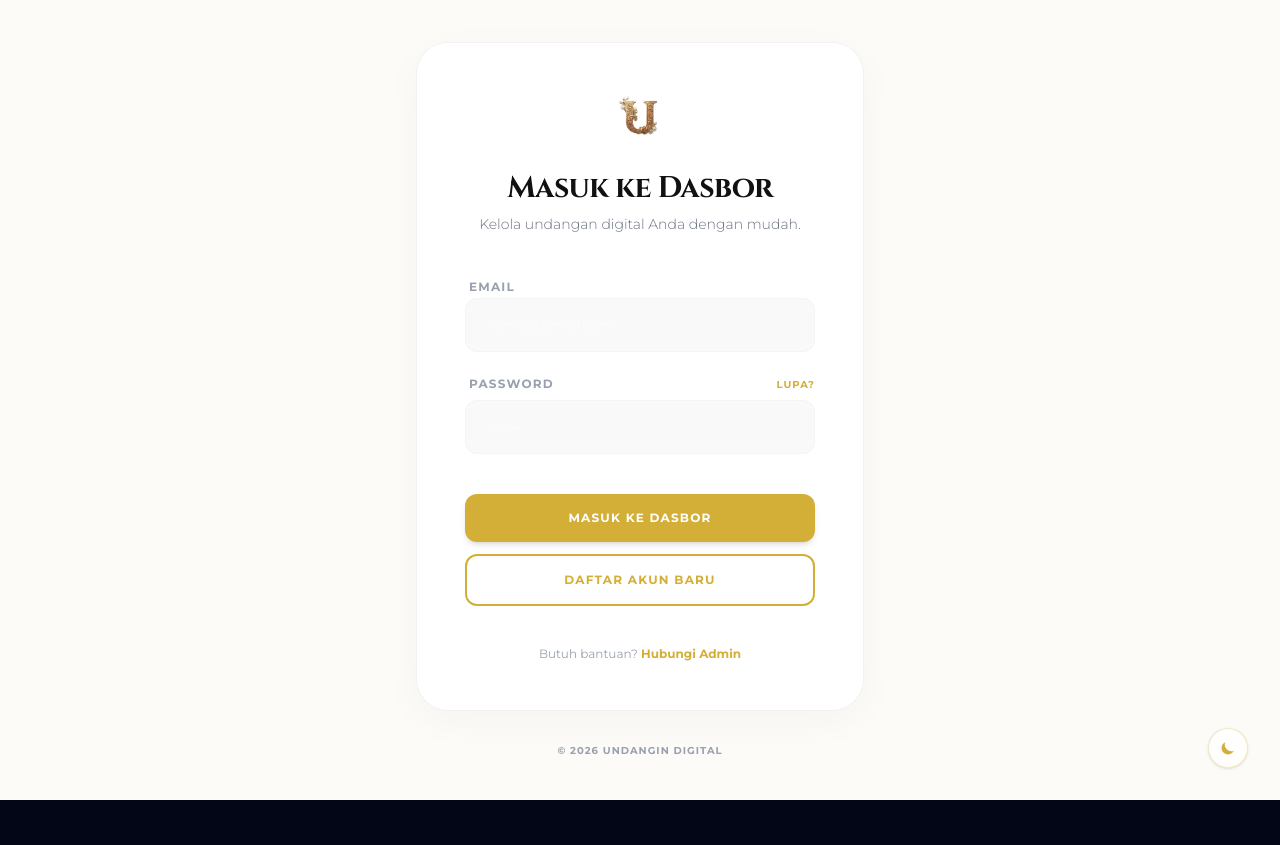
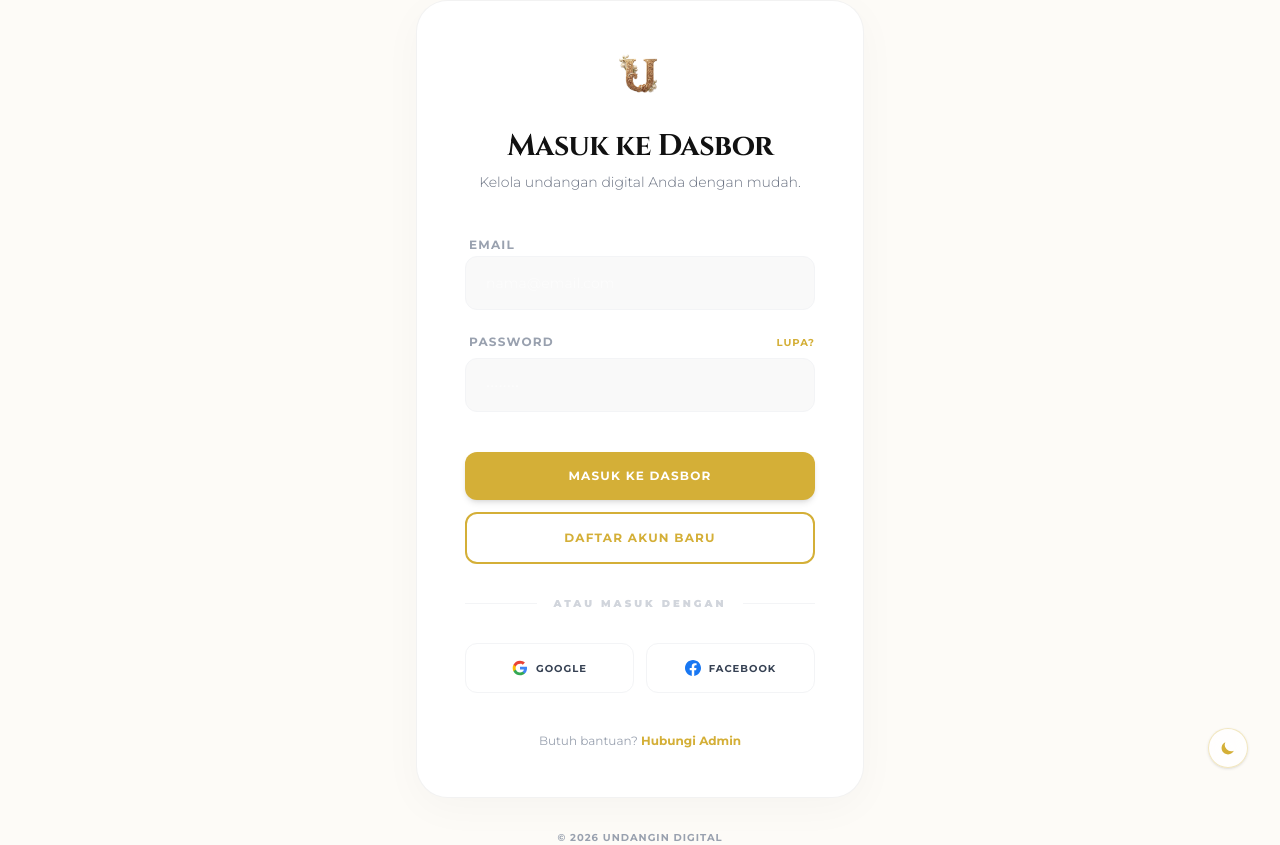
Before and after one commit to Adijoypro/undangin, a Next.js app: page /login in a window 1280 px wide. Before the commit the page ends 800 px from the top, so only its background shows below. Built offline with nearby package versions, Linux system fonts and the light colour scheme; no server answers.

Commit message:
feat: implement Google and Facebook Social Login with Supabase OAuth

```diff
--- /dev/null
+++ b/src/app/api/auth/callback/route.ts
@@ -0,0 +1,20 @@
+import { NextResponse } from 'next/server';
+import { createClient } from '@/lib/supabase/server';
+
+export async function GET(request: Request) {
+  const { searchParams, origin } = new URL(request.url);
+  const code = searchParams.get('code');
+  // if "next" is in search params, use it as the redirection URL
+  const next = searchParams.get('next') ?? '/dashboard';
+
+  if (code) {
+    const supabase = await createClient();
+    const { error } = await supabase.auth.exchangeCodeForSession(code);
+    if (!error) {
+      return NextResponse.redirect(`${origin}${next}`);
+    }
+  }
+
+  // return the user to an error page with instructions
+  return NextResponse.redirect(`${origin}/auth/auth-code-error`);
+}
--- /dev/null
+++ b/src/app/login/SocialLogin.tsx
@@ -0,0 +1,72 @@
+"use client";
+
+import { createClient } from "@/lib/supabase/client";
+import { motion } from "framer-motion";
+
+export default function SocialLogin() {
+  const supabase = createClient();
+
+  const handleSocialLogin = async (provider: 'google' | 'facebook' | 'apple') => {
+    const origin = window.location.origin;
+    await supabase.auth.signInWithOAuth({
+      provider,
+      options: {
+        redirectTo: `${origin}/api/auth/callback`,
+      },
+    });
+  };
+
+  return (
+    <div className="space-y-4">
+      <div className="relative my-8">
+        <div className="absolute inset-0 flex items-center">
+          <div className="w-full border-t border-gray-100"></div>
+        </div>
+        <div className="relative flex justify-center text-[10px] uppercase tracking-[0.3em] font-black">
+          <span className="bg-white px-4 text-gray-300">Atau masuk dengan</span>
+        </div>
+      </div>
+
+      <div className="grid grid-cols-2 gap-3">
+        <motion.button
+          whileHover={{ scale: 1.01, backgroundColor: "#fdfdfd" }}
+          whileTap={{ scale: 0.99 }}
+          onClick={() => handleSocialLogin('google')}
+          className="flex items-center justify-center gap-2 w-full py-4 border border-gray-100 rounded-xl text-[10px] font-bold text-gray-700 hover:shadow-sm transition-all uppercase tracking-widest"
+        >
+          <svg className="w-4 h-4" viewBox="0 0 24 24">
+            <path
+              d="M22.56 12.25c0-.78-.07-1.53-.2-2.25H12v4.26h5.92c-.26 1.37-1.04 2.53-2.21 3.31v2.77h3.57c2.08-1.92 3.28-4.74 3.28-8.09z"
+              fill="#4285F4"
+            />
+            <path
+              d="M12 23c2.97 0 5.46-.98 7.28-2.66l-3.57-2.77c-.98.66-2.23 1.06-3.71 1.06-2.86 0-5.29-1.93-6.16-4.53H2.18v2.84C3.99 20.53 7.7 23 12 23z"
+              fill="#34A853"
+            />
+            <path
+              d="M5.84 14.09c-.22-.66-.35-1.36-.35-2.09s.13-1.43.35-2.09V7.07H2.18C1.43 8.55 1 10.22 1 12s.43 3.45 1.18 4.93l2.85-2.29.81-.55z"
+              fill="#FBBC05"
+            />
+            <path
+              d="M12 5.38c1.62 0 3.06.56 4.21 1.64l3.15-3.15C17.45 2.09 14.97 1 12 1 7.7 1 3.99 3.47 2.18 7.07l3.66 2.84c.87-2.6 3.3-4.53 12-4.53z"
+              fill="#EA4335"
+            />
+          </svg>
+          <span>Google</span>
+        </motion.button>
+
+        <motion.button
+          whileHover={{ scale: 1.01, backgroundColor: "#fdfdfd" }}
+          whileTap={{ scale: 0.99 }}
+          onClick={() => handleSocialLogin('facebook')}
+          className="flex items-center justify-center gap-2 w-full py-4 border border-gray-100 rounded-xl text-[10px] font-bold text-gray-700 hover:shadow-sm transition-all uppercase tracking-widest"
+        >
+          <svg className="w-4 h-4 fill-[#1877F2]" viewBox="0 0 24 24">
+            <path d="M24 12.073c0-6.627-5.373-12-12-12s-12 5.373-12 12c0 5.99 4.388 10.954 10.125 11.854v-8.385H7.078v-3.47h3.047V9.43c0-3.007 1.792-4.669 4.533-4.669 1.312 0 2.686.235 2.686.235v2.953H15.83c-1.491 0-1.956.925-1.956 1.874v2.25h3.328l-.532 3.47h-2.796v8.385C19.612 23.027 24 18.062 24 12.073z" />
+          </svg>
+          <span>Facebook</span>
+        </motion.button>
+      </div>
+    </div>
+  );
+}
--- a/src/app/login/page.tsx
+++ b/src/app/login/page.tsx
@@ -3,6 +3,7 @@
 import Link from "next/link";
 import { useSearchParams } from "next/navigation";
 import LoginButtons from "./LoginButtons";
+import SocialLogin from "./SocialLogin";
 import { motion } from "framer-motion";
 
 export default function LoginPage() {
@@ -76,6 +77,8 @@
             </div>
           </form>
 
+          <SocialLogin />
+
           <div className="mt-10 text-center">
             <p className="text-xs text-gray-400">
               Butuh bantuan? <Link href="https://wa.me/628123456789" className="text-[#D4AF37] font-bold hover:underline">Hubungi Admin</Link>
```
